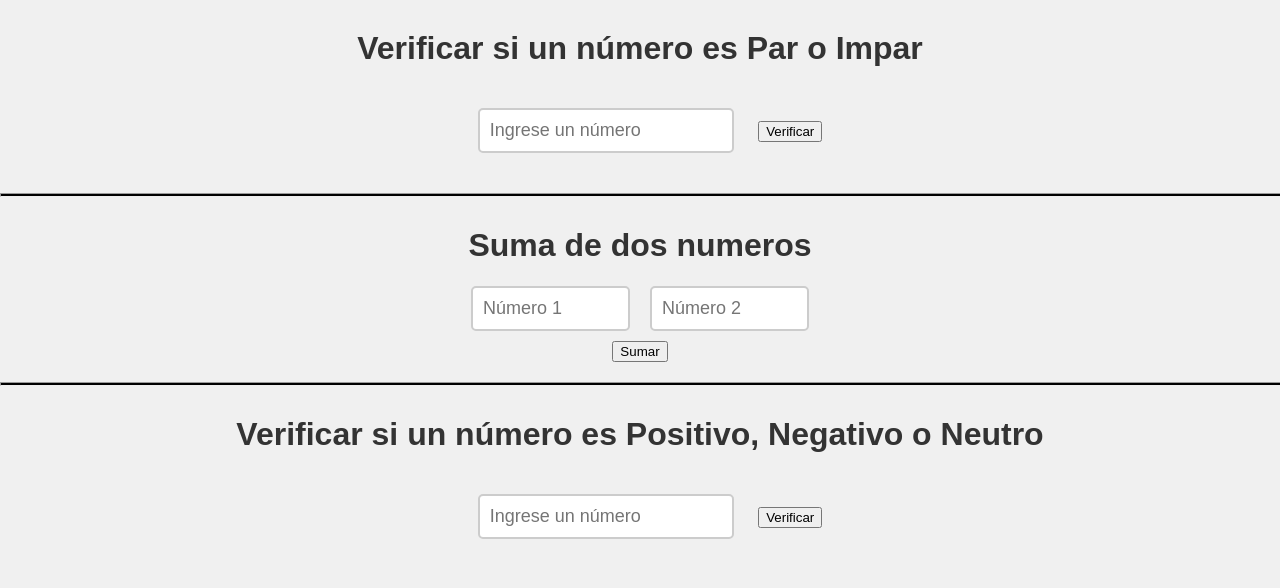
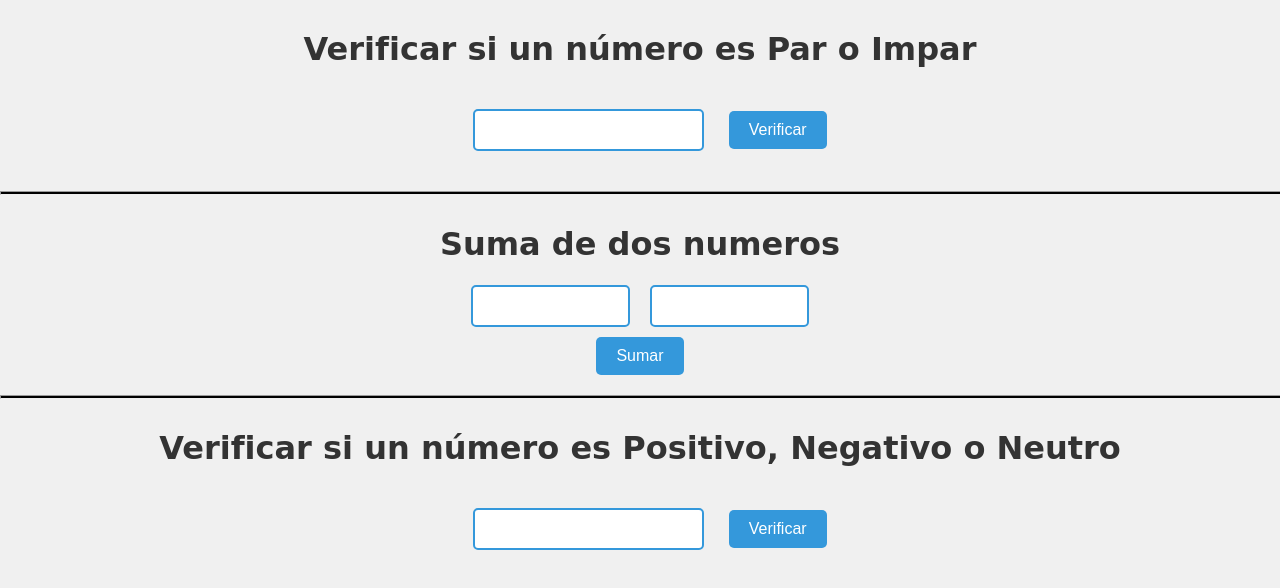
Before and after one commit to Omarardila07/numero-par-e-impar, a plain HTML site: page index.html in a window 1280 px wide. Drawn offline with Linux system fonts and the light colour scheme.

Commit message:
finalizado

```diff
--- a/estilos/estilos.css
+++ b/estilos/estilos.css
@@ -6,9 +6,32 @@ body {
     padding: 0;
 }
 
+#botones {
+    display: inline-block;
+    padding: 10px 20px;
+    font-size: 16px;
+    text-align: center;
+    background-color: #3498db; /* Color de fondo */
+    color: #ffffff; /* Color del texto */
+    border: none;
+    border-radius: 5px;
+    cursor: pointer;
+    transition: background-color 0.3s ease, transform 0.2s ease;
+}
+
+#botones:hover {
+    background-color: #2980b9; /* Cambia el color de fondo al pasar el mouse */
+    transform: scale(1.05); /* Escala el botón ligeramente */
+}
+
+#botones:active{
+    transform: scale(0.95);
+}
+
 h1 {
     color: #333;
     margin-top: 30px;
+    font-family: cursive;
 }
 
 #numeroInput {
@@ -17,11 +40,37 @@ h1 {
     border: 2px solid #ccc;
     border-radius: 5px;
     margin: 20px;
+    padding: 10px;
+    font-size: 16px;
+    border: 2px solid #3498db; /* Color del borde normal */
+    border-radius: 5px;
+    transition: border-color 0.3s ease, transform 0.2s ease;
+}
+
+#numeroInput:hover {
+    border-color: #2980b9; /* Cambia el color del borde al pasar el mouse */
+    transform: scale(1.02); /* Escala el input ligeramente */
+}
+
+#numeroInput:focus {
+    border-color: #e74c3c; /* Cambia el color del borde cuando está enfocado */
+    box-shadow: 0 0 5px rgba(231, 76, 60, 0.5); /* Agrega una sombra cuando está enfocado */
+}
+
+#numeroInput::placeholder {
+    color: #7f8c8d; /* Color del texto de marcador de posición */
+    opacity: 0; /* Inicialmente, el texto de marcador de posición es transparente */
+    transition: opacity 0.3s ease;
+}
+
+#numeroInput:focus::placeholder {
+    opacity: 1; /* Muestra el texto de marcador de posición cuando el input está enfocado */
 }
 
 #resultado {
     font-size: 24px;
     margin: 20px;
+    font-family: cursive;
 }
 
 .h12 {
@@ -42,6 +91,33 @@ h1 {
     border-radius: 5px;
     margin: 0 10px;
     width: 135px;
+    padding: 10px;
+    font-size: 16px;
+    border: 2px solid #3498db; /* Color del borde normal */
+    border-radius: 5px;
+    transition: border-color 0.3s ease, transform 0.2s ease;
+}
+
+.input1:hover {
+    border-color: #2980b9; /* Cambia el color del borde al pasar el mouse */
+    transform: scale(1.02); /* Escala el input ligeramente */
+}
+
+/* Estilos cuando el input está enfocado */
+.input1:focus {
+    border-color: #e74c3c; /* Cambia el color del borde cuando está enfocado */
+    box-shadow: 0 0 5px rgba(231, 76, 60, 0.5); /* Agrega una sombra cuando está enfocado */
+}
+
+/* Animación cuando se escribe en el input */
+.input1::placeholder {
+    color: #7f8c8d; /* Color del texto de marcador de posición */
+    opacity: 0; /* Inicialmente, el texto de marcador de posición es transparente */
+    transition: opacity 0.3s ease;
+}
+
+.input1:focus::placeholder {
+    opacity: 1; /* Muestra el texto de marcador de posición cuando el input está enfocado */
 }
 
 .botonsumar {
@@ -51,6 +127,7 @@ h1 {
 #resultado1 {
     font-size: 24px;
     margin: 20px;
+    font-family: cursive;
 }
 
 .h14 {
@@ -64,9 +141,38 @@ h1 {
     border: 2px solid #ccc;
     border-radius: 5px;
     margin: 20px;
+    padding: 10px;
+    font-size: 16px;
+    border: 2px solid #3498db; /* Color del borde normal */
+    border-radius: 5px;
+    transition: border-color 0.3s ease, transform 0.2s ease;
 }
+
+        /* Estilos cuando el mouse está sobre el input */
+        #numeroInput1:hover {
+            border-color: #2980b9; /* Cambia el color del borde al pasar el mouse */
+            transform: scale(1.02); /* Escala el input ligeramente */
+        }
+
+        /* Estilos cuando el input está enfocado */
+        #numeroInput1:focus {
+            border-color: #e74c3c; /* Cambia el color del borde cuando está enfocado */
+            box-shadow: 0 0 5px rgba(231, 76, 60, 0.5); /* Agrega una sombra cuando está enfocado */
+        }
+
+        /* Animación cuando se escribe en el input */
+        #numeroInput1::placeholder {
+            color: #7f8c8d; /* Color del texto de marcador de posición */
+            opacity: 0; /* Inicialmente, el texto de marcador de posición es transparente */
+            transition: opacity 0.3s ease;
+        }
+
+        #numeroInput1:focus::placeholder {
+            opacity: 1; /* Muestra el texto de marcador de posición cuando el input está enfocado */
+        }
 
 #resultado2 {
     font-size: 24px;
     margin: 20px;
+    font-family: cursive;
 }
--- a/index.html
+++ b/index.html
@@ -8,26 +8,32 @@
 </head>
 <body>
 
+    <div class="todosh1">
     <h1>Verificar si un número es Par o Impar</h1>
+    </div>
     <input type="number" id="numeroInput" placeholder="Ingrese un número">
-    <button onclick="verificarParImpar()">Verificar</button>
+    <button id="botones" onclick="verificarParImpar()">Verificar</button>
     <div id="resultado"></div>
 
     <hr style="height: 2px;width: 100%;; background-color: black;">
 
+    <div class="todosh1">
     <h1 class="h12">Suma de dos numeros</h1>
+    </div>
     <div class="input-container1">
         <input class="input1" type="number" id="numero1" placeholder="Número 1">
         <input class="input1" type="number" id="numero2" placeholder="Número 2">
     </div>
-    <button class="botonsumar" onclick="sumarNumeros()">Sumar</button>
+    <button id="botones" class="botonsumar" onclick="sumarNumeros()">Sumar</button>
     <div id="resultado1"></div>
 
     <hr style="height: 2px;width: 100%;; background-color: black;">
 
+    <div class="todosh1">
     <h1 class="h14">Verificar si un número es Positivo, Negativo o Neutro</h1>
+    </div>
     <input type="number" id="numeroInput1" placeholder="Ingrese un número">
-    <button onclick="verificarNumero()">Verificar</button>
+    <button id="botones" onclick="verificarNumero()">Verificar</button>
     <div id="resultado2"></div>
 
     <script src="java.js"></script>
```
